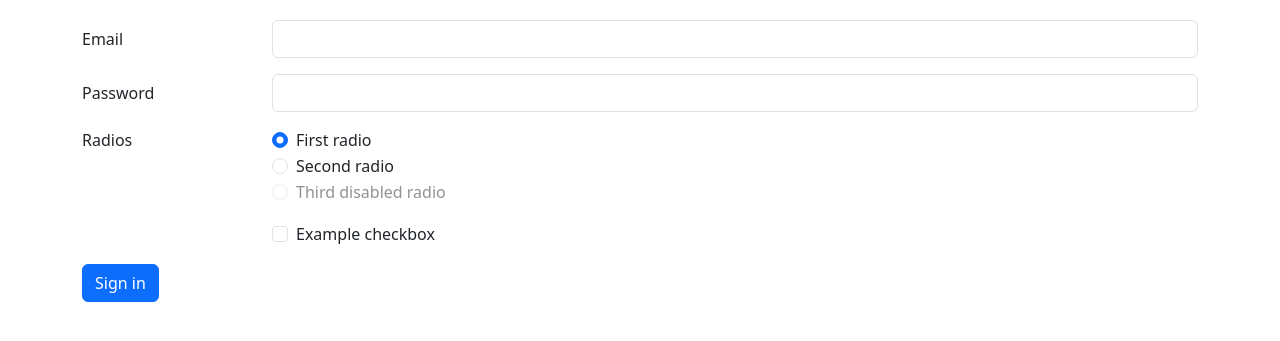
After one commit to Abboscode/to_do_fastApi, a FastAPI app: template templates/signIn.html in a window 1280 px wide. The commit adds this page. Shown: the top 341 px of the page. Run offline with FastAPI, Linux system fonts and the light colour scheme; the template is opened without the code that fills it, so the values that code supplies are empty.

Commit message:
feature:signIn and singout  jinja templates added and styled with bootstrap

```diff
--- a/src/main.py
+++ b/src/main.py
@@ -2,13 +2,17 @@ from fastapi import FastAPI, Request
 from fastapi.templating import Jinja2Templates
 from fastapi.responses import HTMLResponse
 from todo.router import route as todo_router
+
 app = FastAPI(title="To-Do Application", description="A simple to-do application using FastAPI and Jinja2", version="1.0.0")
-templates= Jinja2Templates(directory="templates")
+# Initialize Jinja2 templates
+templates= Jinja2Templates(directory="../templates")
+
+
 data=[{"id":1,"task":"Do laundry"},{"id":2,"task":"Read a book"},{"id":3,"task":"Write code"},{"id":4,"task":"Go for a walk"},{"id":5,"task":"Cook dinner"}]
 
 @app.get("/",tags=["root"])
 async def read_root(request: Request):
-    return ({"message": "Welcome to the To-Do Application!"})
+    return (templates.TemplateResponse("index.html", {"request": request}))
 
 app.include_router(todo_router)
 if __name__ == "__main__":
--- a/templates/base.html
+++ b/templates/base.html
@@ -12,7 +12,7 @@
     <title>{{ title }}</title>
 </head>
 <body>
-    <div class="container">
+    <div class="container" style="margin-top: 20px;">
         {% block content %}{% endblock %}
     </div>
 
--- /dev/null
+++ b/templates/signIn.html
@@ -0,0 +1,52 @@
+<form>
+{%extends "base.html"%}
+
+{%block content%}
+    <div class="row mb-3">
+    <label for="inputEmail3" class="col-sm-2 col-form-label">Email</label>
+    <div class="col-sm-10">
+      <input type="email" class="form-control" id="inputEmail3">
+    </div>
+  </div>
+  <div class="row mb-3">
+    <label for="inputPassword3" class="col-sm-2 col-form-label">Password</label>
+    <div class="col-sm-10">
+      <input type="password" class="form-control" id="inputPassword3">
+    </div>
+  </div>
+  <fieldset class="row mb-3">
+    <legend class="col-form-label col-sm-2 pt-0">Radios</legend>
+    <div class="col-sm-10">
+      <div class="form-check">
+        <input class="form-check-input" type="radio" name="gridRadios" id="gridRadios1" value="option1" checked>
+        <label class="form-check-label" for="gridRadios1">
+          First radio
+        </label>
+      </div>
+      <div class="form-check">
+        <input class="form-check-input" type="radio" name="gridRadios" id="gridRadios2" value="option2">
+        <label class="form-check-label" for="gridRadios2">
+          Second radio
+        </label>
+      </div>
+      <div class="form-check disabled">
+        <input class="form-check-input" type="radio" name="gridRadios" id="gridRadios3" value="option3" disabled>
+        <label class="form-check-label" for="gridRadios3">
+          Third disabled radio
+        </label>
+      </div>
+    </div>
+  </fieldset>
+  <div class="row mb-3">
+    <div class="col-sm-10 offset-sm-2">
+      <div class="form-check">
+        <input class="form-check-input" type="checkbox" id="gridCheck1">
+        <label class="form-check-label" for="gridCheck1">
+          Example checkbox
+        </label>
+      </div>
+    </div>
+  </div>
+  <button type="submit" class="btn btn-primary">Sign in</button>
+</form>
+{%endblock%}
```
Also changed, not shown: templates/index.html (deleted, +0 -32 lines), templates/signup.html (added, +52 -0 lines).
